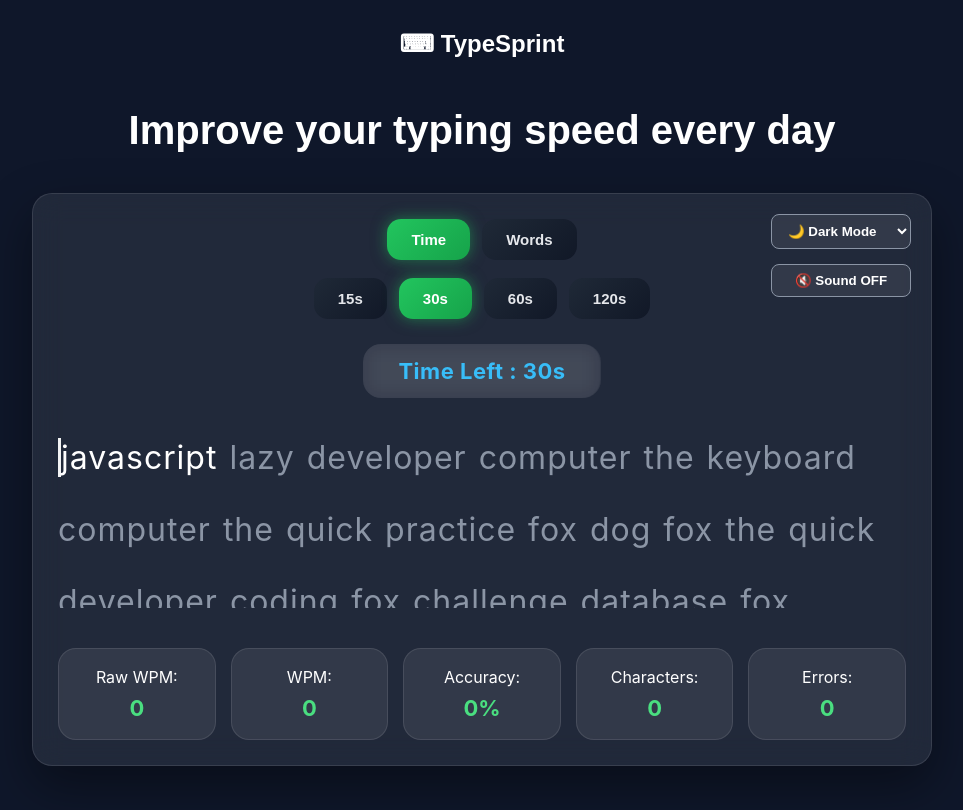
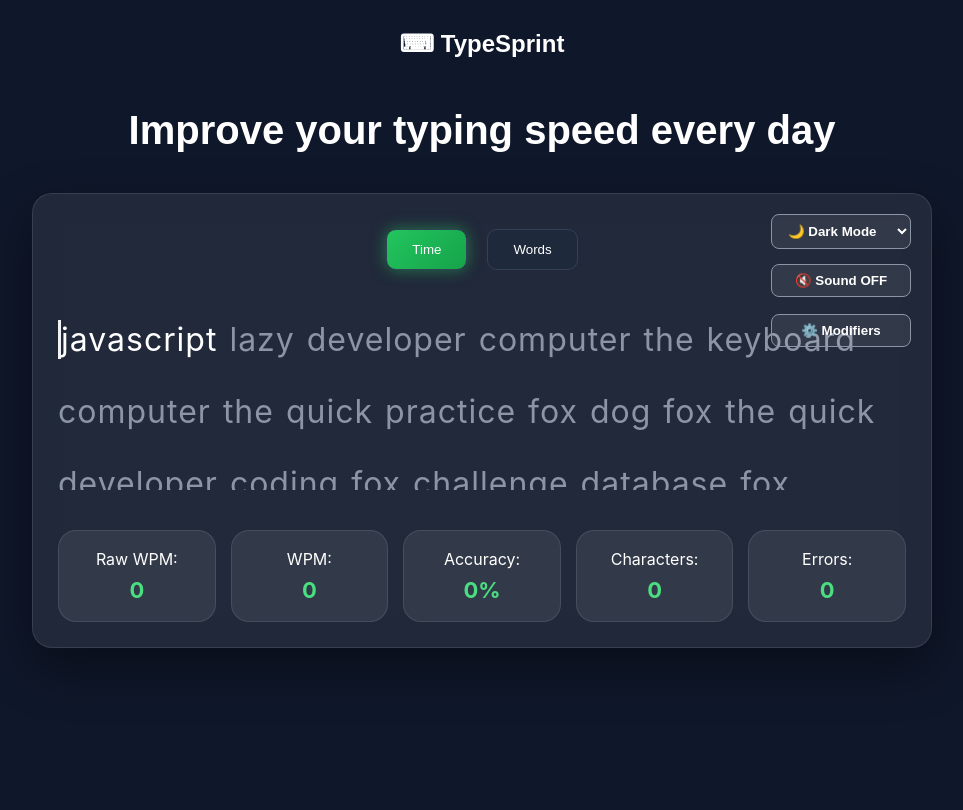
Before and after one commit to AmbarMishra973/TypeSprint, a React app in the folder frontend/: page / in a window 1280 px wide. Shown: the top 810 px of the page, without its empty margins (158-1121 px from the left). Built offline with nearby package versions, Linux system fonts and the light colour scheme; the HTML template or start-up script is replaced by a standard one.

Commit message:
adding modifiers

```diff
--- a/frontend/src/components/TypingBox.jsx
+++ b/frontend/src/components/TypingBox.jsx
@@ -1,4 +1,4 @@
-import { useEffect, useRef } from "react";
+import { useEffect, useRef, useState } from "react";
 import useTypingEngine from "../hooks/useTypingEngine";
 import TypingViewport from "./TypingViewport";
 import Stats from "./Stats";
@@ -48,12 +48,16 @@ function TypingBox() {
     keystrokeLog,
     missedKeys={missedKeys},
     soundEnabled,
-    setSoundEnabled
+    setSoundEnabled,
+
+    punctuationFreq,
+    numberFreq,
+    updateModifiers
   } = useTypingEngine();
 
   const inputRef = useRef(null);
   const ghostStartTime = useRef(null);
-
+  const [showModifiers, setShowModifiers] = useState(false);
   // 1. Store the freshest functions in a ref to avoid stale closures
   const latestEngine = useRef({ addWpmPoint, finishTest });
 
@@ -137,7 +141,7 @@ function TypingBox() {
         <button
           onClick={() => setSoundEnabled(!soundEnabled)}
           style={{
-            padding: '8px 15px',
+            padding: '8px 12px',
             borderRadius: '8px',
             background: soundEnabled ? 'var(--primary-accent)' : 'var(--card-bg)',
             color: soundEnabled ? '#fff' : 'var(--text-main)',
@@ -151,24 +155,85 @@ function TypingBox() {
           {soundEnabled ? '🔊 Sound ON' : '🔇 Sound OFF'}
         </button>
       </div>
-      <ModeSelector
-        testMode={testMode}
-        setTestMode={changeTestMode}
-        selectedTime={selectedTime}
-        setSelectedTime={(value) => {
-          setSelectedTime(value);
-          setTime(value);
-        }}
-        wordLimit={wordLimit}
-        setWordLimit={changeWordLimit}
-      />
 
-      <div className="timer">
-        {testMode === "time" ? (
-          <>Time Left : {time}s</>
-        ) : (
-          <>Time Taken : {elapsedTime}s</>
+      <div
+        style={{ position: 'fixed', top: '120px', right: '20px', zIndex: 9999 }}
+        onMouseEnter={() => setShowModifiers(true)}
+        onMouseLeave={() => setShowModifiers(false)}
+      >
+        <button
+          style={{
+            padding: '8px 12px',
+            borderRadius: '8px',
+            background: (punctuationFreq > 0 || numberFreq > 0) ? 'var(--primary-accent)' : 'var(--card-bg)',
+            color: (punctuationFreq > 0 || numberFreq > 0) ? '#fff' : 'var(--text-main)',
+            border: '1px solid var(--text-muted)',
+            cursor: 'pointer',
+            fontWeight: 'bold',
+            transition: '0.2s',
+            width: '140px'
+          }}
+        >
+          ⚙️ Modifiers
+        </button >
+
+        {showModifiers && (
+          <div style={{
+            position: 'absolute',
+            top: '100%',
+            right: '0',
+            paddingTop: '8px',
+            background: 'var(--card-bg)',
+            border: '1px solid var(--text-muted)',
+            padding: '15px',
+            borderRadius: '12px',
+            marginTop: '8px',
+            width: '220px',
+            boxShadow: '0 10px 30px rgba(0,0,0,0.5)',
+            color: 'var(--text-main)'
+          }}>
+            <div style={{ marginBottom: '15px' }}>
+              <div style={{ display: 'flex', justifyContent: 'space-between', marginBottom: '5px' }}>
+                <span style={{ fontWeight: 'bold' }}>@ Punctuation</span>
+                <span>{punctuationFreq}%</span>
+              </div>
+              <input
+                type="range" min="0" max="100" step="5"
+                value={punctuationFreq}
+                onChange={(e) => updateModifiers(Number(e.target.value), numberFreq)}
+                style={{ width: '100%', cursor: 'pointer' }}
+              />
+            </div>
+
+            <div>
+              <div style={{ display: 'flex', justifyContent: 'space-between', marginBottom: '5px' }}>
+                <span style={{ fontWeight: 'bold' }}># Numbers</span>
+                <span>{numberFreq}%</span>
+              </div>
+              <input
+                type="range" min="0" max="100" step="5"
+                value={numberFreq}
+                onChange={(e) => updateModifiers(punctuationFreq, Number(e.target.value))}
+                style={{ width: '100%', cursor: 'pointer' }}
+              />
+            </div>
+          </div>
         )}
+      </div>
+
+      <div className="time-selector">
+        <button
+          className={testMode === "time" ? "active-time" : ""}
+          onClick={() => changeTestMode("time")}
+        >
+          Time
+        </button>
+        <button
+          className={testMode === "words" ? "active-time" : ""}
+          onClick={() => changeTestMode("words")}
+        >
+          Words
+        </button>
       </div>
 
       {!finished && (
--- a/frontend/src/hooks/useTypingEngine.js
+++ b/frontend/src/hooks/useTypingEngine.js
@@ -38,10 +38,27 @@ const wordBank = [
   "challenge"
 ];
 
-function generateWords(amount = 300) {
+function generateWords(amount = 300, punctFreq = 0, numFreq = 0) {
   const result = [];
+  const punctuations = [",", ".", "?", "!", ";", ":", '"', '()'];
+
   for (let i = 0; i < amount; i++) {
-    result.push(wordBank[Math.floor(Math.random() * wordBank.length)]);
+    let word = wordBank[Math.floor(Math.random() * wordBank.length)];
+
+
+    if (numFreq > 0 && Math.random() * 100 < numFreq) {
+      word = Math.floor(Math.random() * 1000).toString();
+    } else if (punctFreq > 0 && Math.random() * 100 < punctFreq) {
+
+      if (Math.random() < 0.5) word = word.charAt(0).toUpperCase() + word.slice(1);
+
+
+      const punc = punctuations[Math.floor(Math.random() * punctuations.length)];
+      if (punc === '"') word = `"${word}"`;
+      else if (punc === '()') word = `(${word})`;
+      else word += punc;
+    }
+    result.push(word);
   }
   return result;
 }
@@ -91,6 +108,15 @@ const [keystrokeLog, setKeystrokeLog] = useState([]);
   const [ghostPosition, setGhostPosition] = useState(0);
   const [ghostWpm, setGhostWpm] = useState(0);
   const [bestRepeatedWpm, setBestRepeatedWpm] = useState(0);
+  const [punctuationFreq, setPunctuationFreq] = useState(0);
+  const [numberFreq, setNumberFreq] = useState(0);
+
+  function updateModifiers(pFreq, nFreq) {
+    setPunctuationFreq(pFreq);
+    setNumberFreq(nFreq);
+    setWords(generateWords(testMode === "words" ? wordLimit : 300, pFreq, nFreq));
+    resetTest();
+  }
 
   function getElapsedSeconds() {
     if (finalElapsed > 0) return finalElapsed;
@@ -255,6 +281,23 @@ const [keystrokeLog, setKeystrokeLog] = useState([]);
       { time: Math.floor(elapsed), wpm: currentWpm }
     ]);
   }
+  function togglePunctuation() {
+    setUsePunctuation((prev) => {
+      const next = !prev;
+      setWords(generateWords(testMode === "words" ? wordLimit : 300, next, useNumbers));
+      resetTest();
+      return next;
+    });
+  }
+
+  function toggleNumbers() {
+    setUseNumbers((prev) => {
+      const next = !prev;
+      setWords(generateWords(testMode === "words" ? wordLimit : 300, usePunctuation, next));
+      resetTest();
+      return next;
+    });
+  }
 
   function saveCurrentTest(elapsed) {
     const currentWpm = calculateWPM();
@@ -336,26 +379,27 @@ const [keystrokeLog, setKeystrokeLog] = useState([]);
 
   function changeTestMode(mode) {
     setTestMode(mode);
-    setWords(mode === "words" ? generateWords(wordLimit) : generateWords(300));
+    setWords(generateWords(mode === "words" ? wordLimit : 300, usePunctuation, useNumbers));
     resetTest();
   }
 
   function changeWordLimit(value) {
     setWordLimit(value);
     if (testMode === "words") {
-      setWords(generateWords(value));
+      setWords(generateWords(value, usePunctuation, useNumbers));
       resetTest();
     }
   }
 
   function repeatTest() {
+
     resetTest();
     setIsRepeat(true);
   }
 
   function newTest() {
     setWords(
-      testMode === "words" ? generateWords(wordLimit) : generateWords(300)
+      generateWords(testMode === "words" ? wordLimit : 300, usePunctuation, useNumbers)
     );
     resetTest();
     setIsRepeat(false);
@@ -419,7 +463,11 @@ const [keystrokeLog, setKeystrokeLog] = useState([]);
     wordTimes,
     keystrokeLog,
     soundEnabled,
-    setSoundEnabled
+    setSoundEnabled,
+
+    punctuationFreq,
+    numberFreq,
+    updateModifiers
   };
 }
 
```
